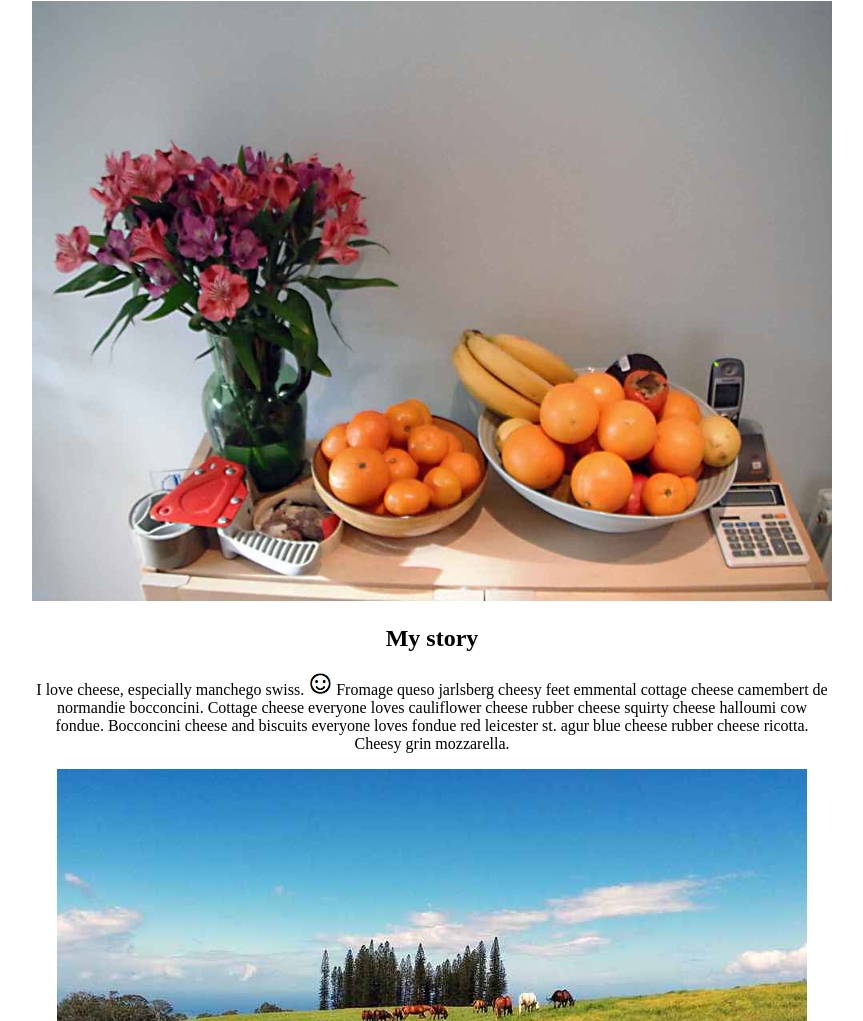
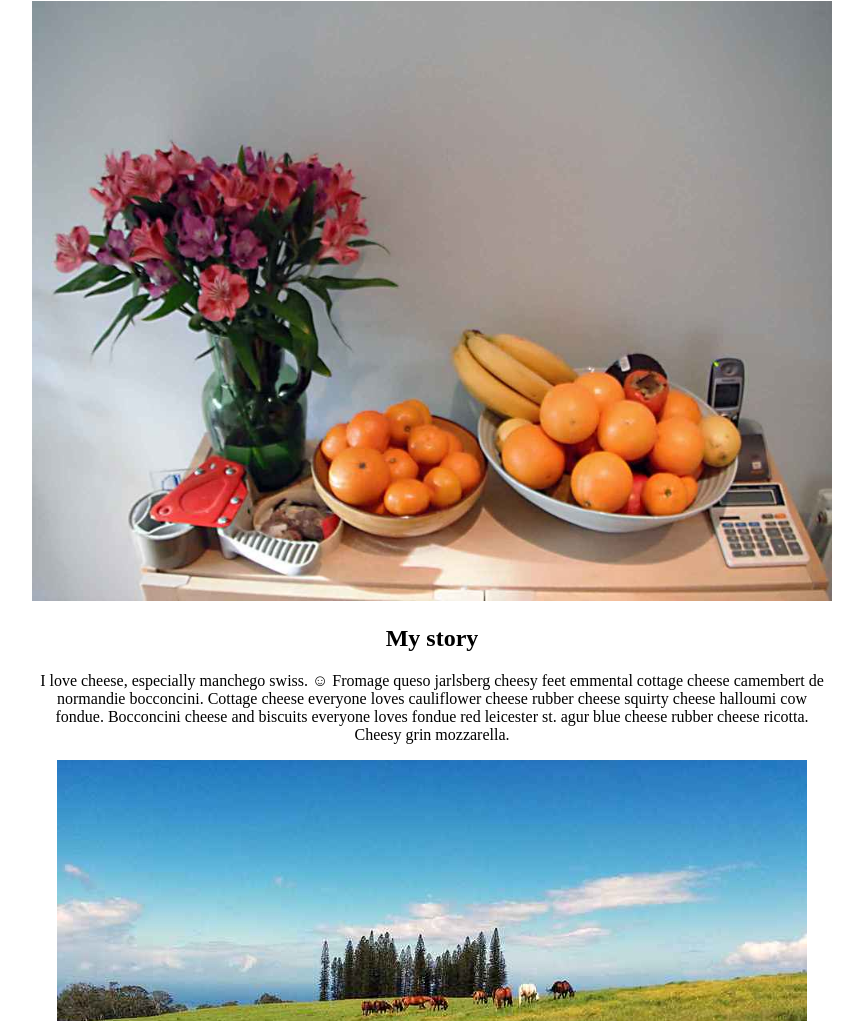
Before and after one commit to amrme/responsive-blog, a website: page Project-Part-1-Start/index.html in a window 1280 px wide. Shown: the part 79-1100 px from the top of the page, without its empty margins (208-1071 px from the left). Drawn offline with Linux system fonts and the light colour scheme.

Commit message:
added unicode smiely face

```diff
--- a/Project-Part-1-Start/index.html
+++ b/Project-Part-1-Start/index.html
@@ -29,7 +29,7 @@
 
     <h2>My story</h2>
 
-    <p>I love cheese, especially manchego swiss. <img src="images/images_src/fixed/smiley_face.png"> Fromage queso jarlsberg cheesy feet emmental cottage cheese camembert de normandie bocconcini. Cottage cheese everyone loves cauliflower cheese rubber cheese squirty cheese halloumi cow fondue. Bocconcini cheese and biscuits everyone loves fondue red leicester st. agur blue cheese rubber cheese ricotta. Cheesy grin mozzarella.</p>
+    <p>I love cheese, especially manchego swiss.  &#9786; Fromage queso jarlsberg cheesy feet emmental cottage cheese camembert de normandie bocconcini. Cottage cheese everyone loves cauliflower cheese rubber cheese squirty cheese halloumi cow fondue. Bocconcini cheese and biscuits everyone loves fondue red leicester st. agur blue cheese rubber cheese ricotta. Cheesy grin mozzarella.</p>
 
     <img style="max-width: 100%" src="images/horses-50pc.jpg">
 
```
